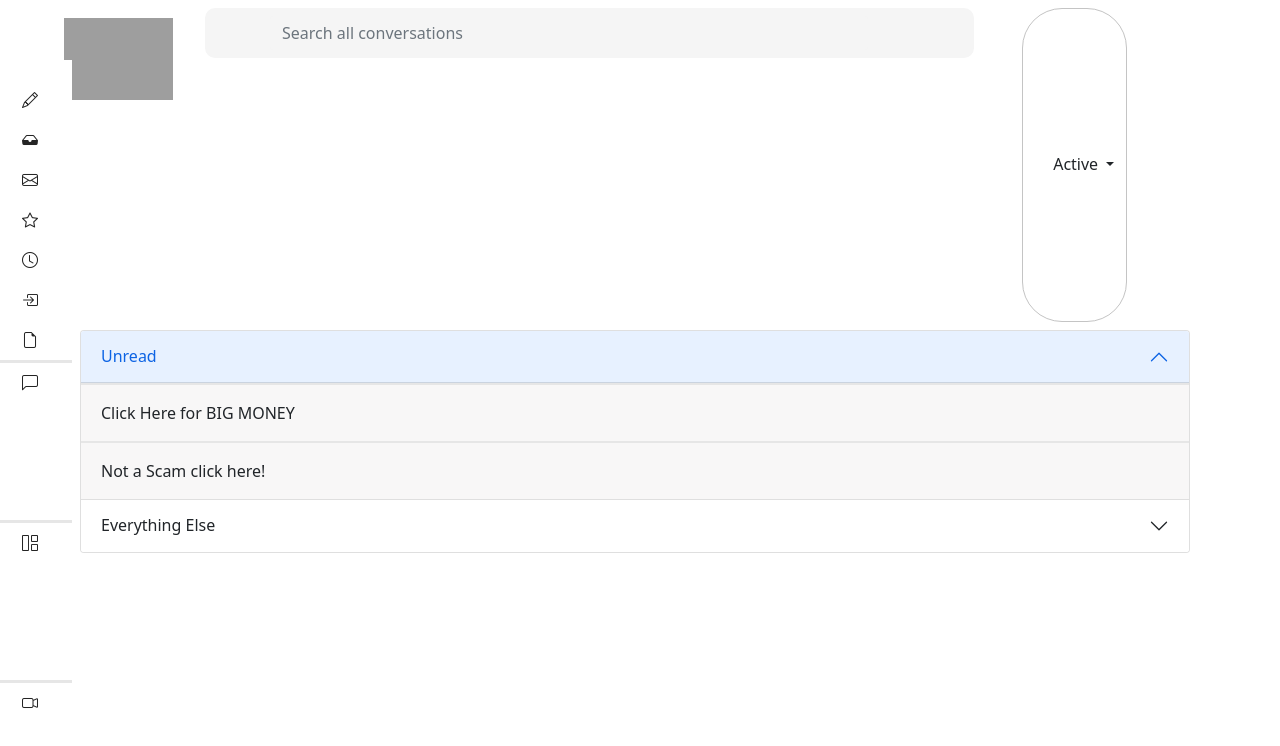
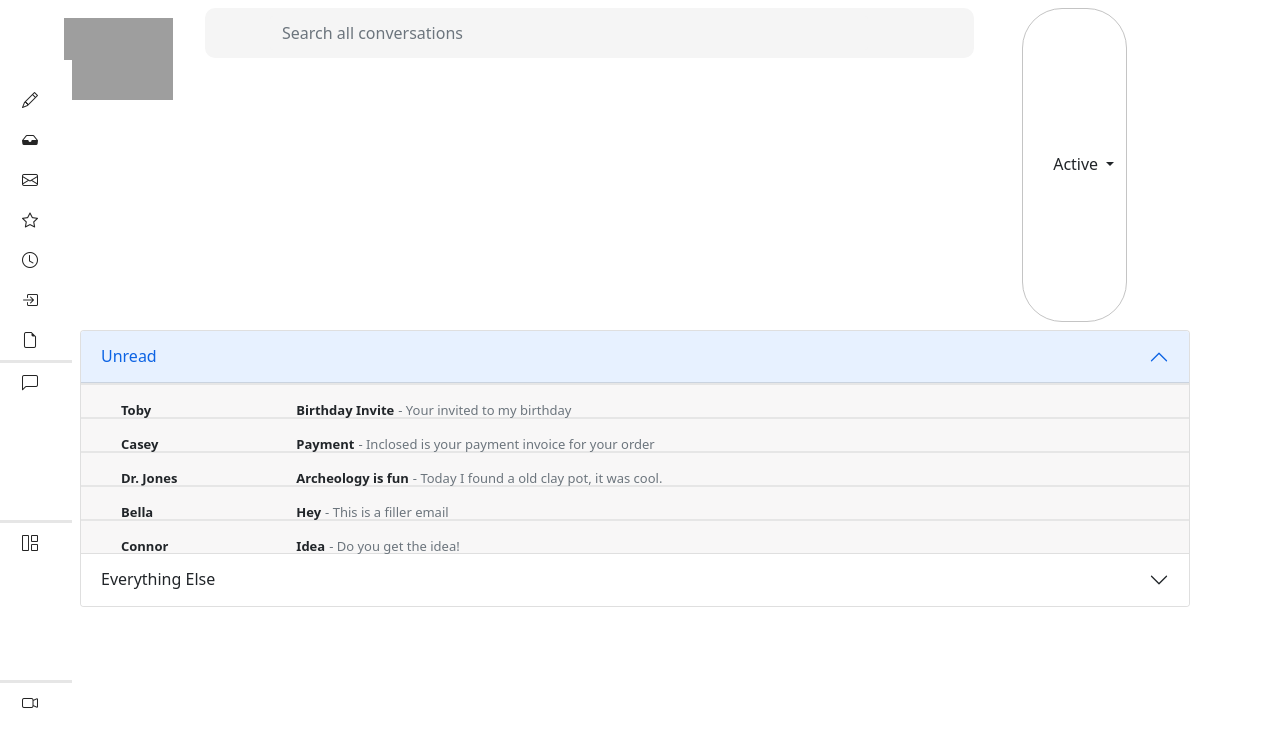
Before and after one commit to smmartel/WVU_CS230, an Angular app: page /inbox in a window 1280 px wide. Shown: the top 746 px of the page. Built offline with nearby package versions, Linux system fonts and the light colour scheme; grey boxes are pictures that could not be loaded.

Commit message:
Completion of Assignment 5

```diff
--- a/src/app/accrodian/accrodian.component.html
+++ b/src/app/accrodian/accrodian.component.html
@@ -1,30 +1,31 @@
 <div class="container">
-<div class="accordion" id="accordionExample">
+  <div class="accordion" id="accordionExample">
     <div class="accordion-item">
       <h2 class="accordion-header" id="headingOne">
-        <button class="accordion-button" type="button" data-bs-toggle="collapse" data-bs-target="#collapseOne" aria-expanded="true" aria-controls="collapseOne">
+        <button class="accordion-button" type="button" data-bs-toggle="collapse" data-bs-target="#collapseOne"
+          aria-expanded="true" aria-controls="collapseOne">
           Unread
         </button>
       </h2>
-      <div id="collapseOne" class="accordion-collapse collapse show" aria-labelledby="headingOne" data-bs-parent="#accordionExample">
-        <div class="accordion-body" style="background-color: rgb(248, 247, 247);border-top: solid 2px; border-color: rgb(230, 230, 230);">
-          {{email_title}}
-        </div>
-        <div class="accordion-body" style="background-color: rgb(248, 247, 247); border-top: solid 2px; border-color: rgb(230, 230, 230);">
-          {{email_title2}}
+      <div id="collapseOne" class="accordion-collapse collapse show" aria-labelledby="headingOne"
+        data-bs-parent="#accordionExample">
+        <div *ngFor="let email of emails;">
+          <email-layout author={{email.author}} subject={{email.subject}} content="- {{email.content}}"></email-layout>
         </div>
       </div>
     </div>
     <div class="accordion-item">
       <h2 class="accordion-header" id="headingTwo">
-        <button class="accordion-button collapsed" type="button" data-bs-toggle="collapse" data-bs-target="#collapseTwo" aria-expanded="false" aria-controls="collapseTwo">
-        Everything Else
+        <button class="accordion-button collapsed" type="button" data-bs-toggle="collapse" data-bs-target="#collapseTwo"
+          aria-expanded="false" aria-controls="collapseTwo">
+          Everything Else
         </button>
       </h2>
-      <div id="collapseTwo" class="accordion-collapse collapse" aria-labelledby="headingTwo" data-bs-parent="#accordionExample">
+      <div id="collapseTwo" class="accordion-collapse collapse" aria-labelledby="headingTwo"
+        data-bs-parent="#accordionExample">
         <div class="accordion-body">
         </div>
       </div>
     </div>
+  </div>
 </div>
-</div>
--- a/src/app/accrodian/accrodian.component.ts
+++ b/src/app/accrodian/accrodian.component.ts
@@ -1,16 +1,17 @@
 import { Component, OnInit } from '@angular/core';
+import { Email } from './email.model';
+import { mock_emails } from './mock-emails';
 
 @Component({
   selector: 'app-accrodian',
   templateUrl: './accrodian.component.html',
   styleUrls: ['./accrodian.component.css']
 })
-export class AccrodianComponent implements OnInit {
-  email_title:string = "Click Here for BIG MONEY";
-  email_title2:string = "Not a Scam click here!";
-  constructor() { }
-
-  ngOnInit(): void {
+export class AccrodianComponent {
+  emails: Email[] = [];
+  constructor() {
+    for (var email of mock_emails) {
+      this.emails.push(new Email(email));
+    }
   }
-
 }
--- /dev/null
+++ b/src/app/accrodian/email-layout.component.css
@@ -0,0 +1,3 @@
+.fontSize{
+    font-size: 13px;
+}
--- /dev/null
+++ b/src/app/accrodian/email-layout.component.html
@@ -0,0 +1,16 @@
+<div class="accordion-body p-3 align-items-center"
+    style="background-color: rgb(248, 247, 247); border-top: solid 2px; border-color: rgb(230, 230, 230); height: 15px;">
+    <div class="container-fluid">
+        <div class="row">
+            <div class="col-2">
+                <div class="pe-5 fontSize ps-0 fw-bold">{{author}}</div>
+            </div>
+            <div class="col">
+                <div class="d-flex flex-row">
+                    <div class="pe-1 fontSize fw-bold">{{subject}}</div>
+                    <div class="pe-2 fontSize text-muted">{{content}}</div>
+                </div>
+            </div>
+        </div>
+    </div>
+</div>
--- /dev/null
+++ b/src/app/accrodian/email-layout.component.ts
@@ -0,0 +1,16 @@
+import { Component, Input } from "@angular/core";
+
+@Component({
+    selector: 'email-layout',
+    templateUrl: './email-layout.component.html',
+    styleUrls: ['./email-layout.component.css']
+})
+
+export class EmailLayout {
+    @Input()
+    author!: string;
+    @Input()
+    subject!: string;
+    @Input()
+    content!: string;
+}
--- /dev/null
+++ b/src/app/accrodian/email.model.ts
@@ -0,0 +1,12 @@
+export class Email {
+    author: string;
+    subject: string;
+    content: string;
+
+    constructor({ author, subject, content }:
+        { author: string, subject: string, content: string }) {
+        this.author = author;
+        this.subject = subject;
+        this.content = content;
+    }
+}
--- /dev/null
+++ b/src/app/accrodian/mock-emails.ts
@@ -0,0 +1,27 @@
+export const mock_emails = [
+    {
+        author: "Toby",
+        subject: "Birthday Invite",
+        content: "Your invited to my birthday"
+    },
+    {
+        author: "Casey",
+        subject: "Payment",
+        content: "Inclosed is your payment invoice for your order"
+    },
+    {
+        author: "Dr. Jones",
+        subject: "Archeology is fun",
+        content: "Today I found a old clay pot, it was cool."
+    },
+    {
+        author: "Bella",
+        subject: "Hey",
+        content: "This is a filler email"
+    },
+    {
+        author: "Connor",
+        subject: "Idea",
+        content: "Do you get the idea!"
+    }
+]
--- a/src/app/app.module.ts
+++ b/src/app/app.module.ts
@@ -12,6 +12,7 @@ import { StarredComponent } from './starred/starred.component';
 import { SentComponent } from './sent/sent.component';
 import { SnoozedComponent } from './snoozed/snoozed.component';
 import { AppRoutingModule } from './app-routing.module';
+import { EmailLayout } from './accrodian/email-layout.component';
 
 @NgModule({
   declarations: [
@@ -25,6 +26,7 @@ import { AppRoutingModule } from './app-routing.module';
     StarredComponent,
     SentComponent,
     SnoozedComponent,
+    EmailLayout
   ],
   imports: [
     BrowserModule,
```
